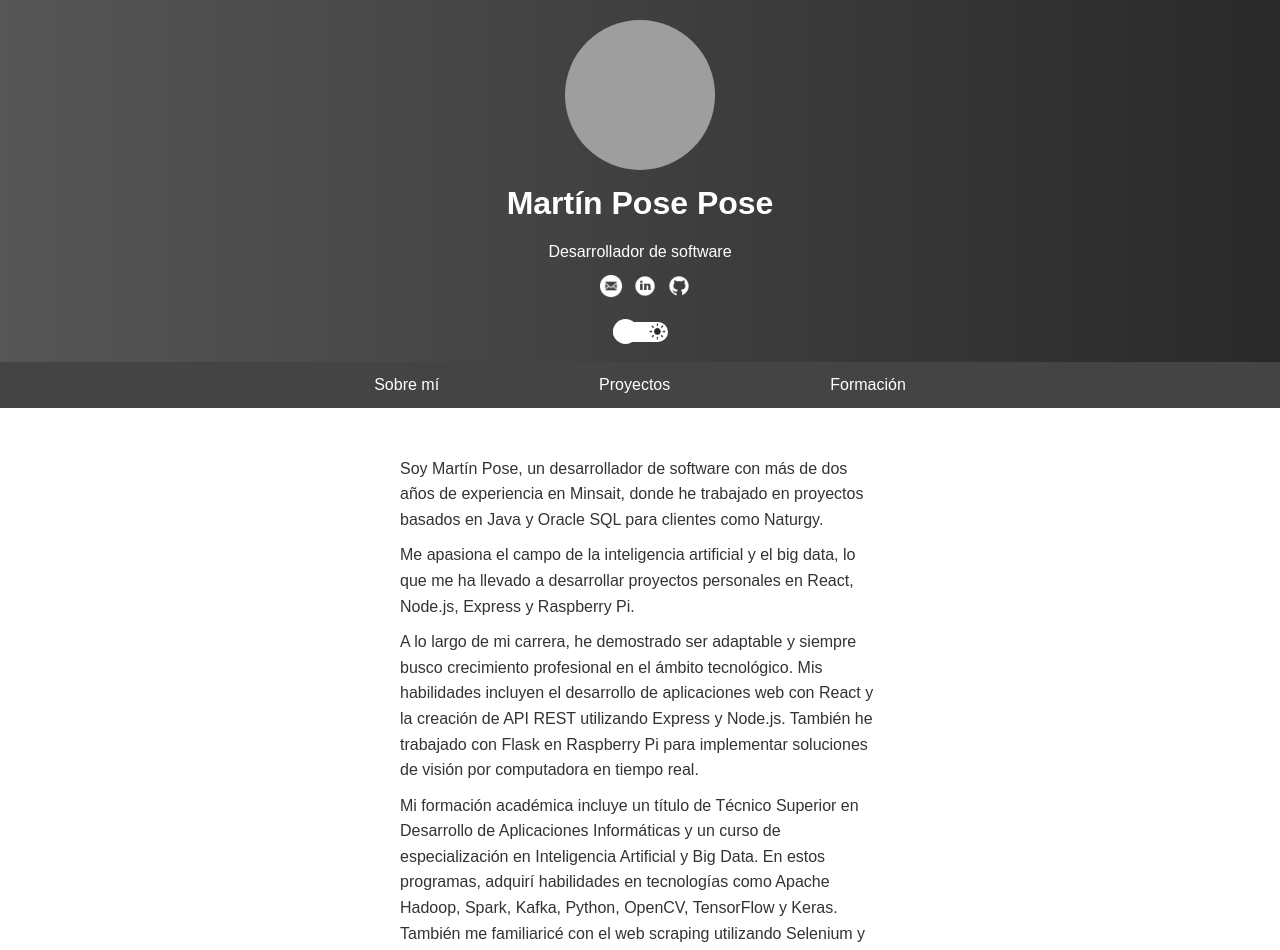
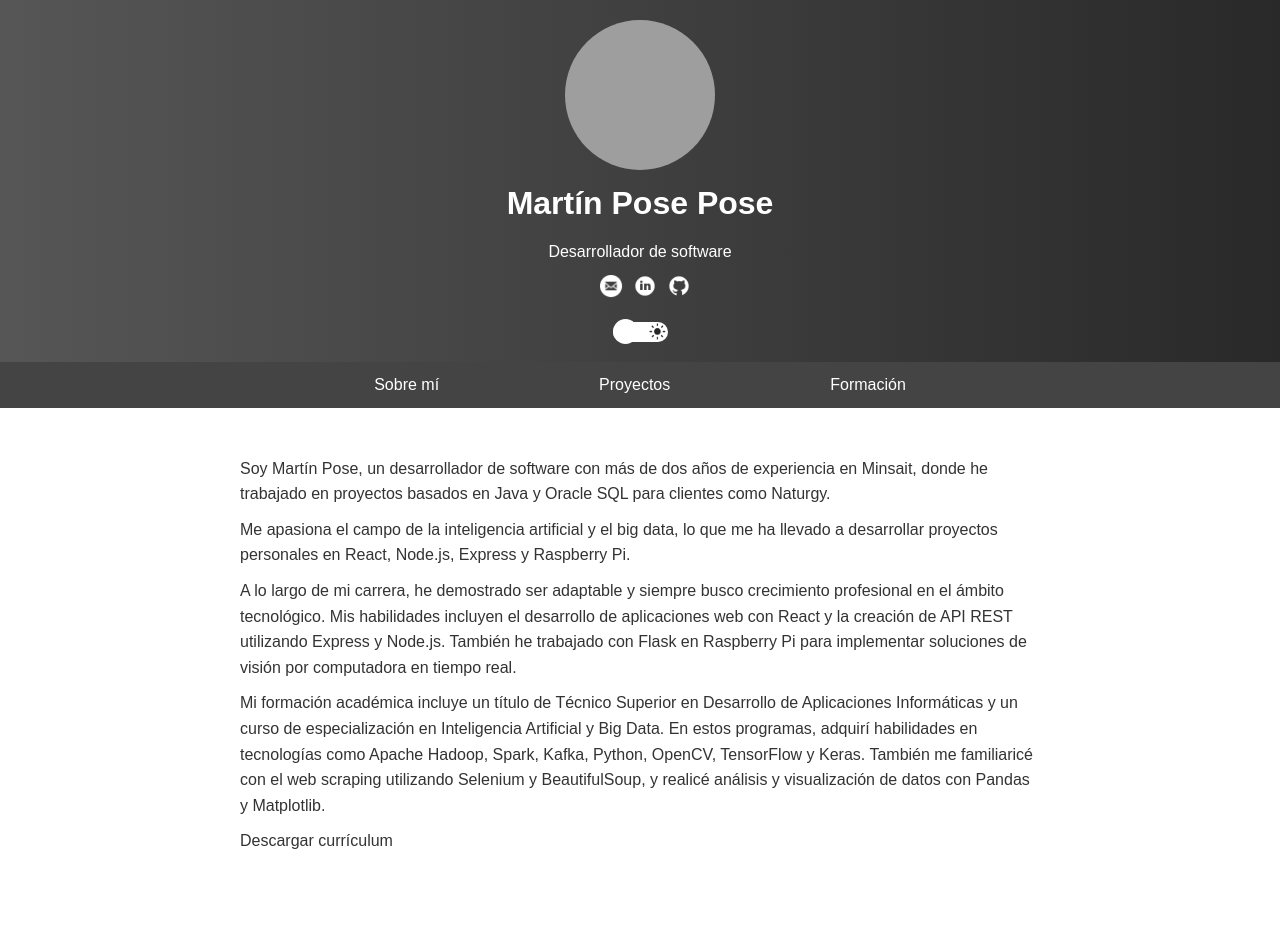
Before and after one commit to Martypose/Martypose.github.io, a React (Create React App) app: page / in a window 1280 px wide. Shown: the top 950 px of the page. After the commit the page ends 902 px from the top, so only its background shows below. Built offline with nearby package versions, Linux system fonts and the light colour scheme; grey boxes are pictures that could not be loaded.

Commit message:
Solucion margenes en pantallas superiores a 1200px

```diff
--- a/src/App.css
+++ b/src/App.css
@@ -162,6 +162,13 @@ footer {
   transform: translateY(-5px);
 }
 
+@media (min-width: 1201px) {
+  .content-container {
+    padding-left: 15rem;
+    padding-right: 15rem;
+  }
+}
+
 /* Media Queries - Responsive */
 @media (max-width: 1200px) {
   .content-container {
```
